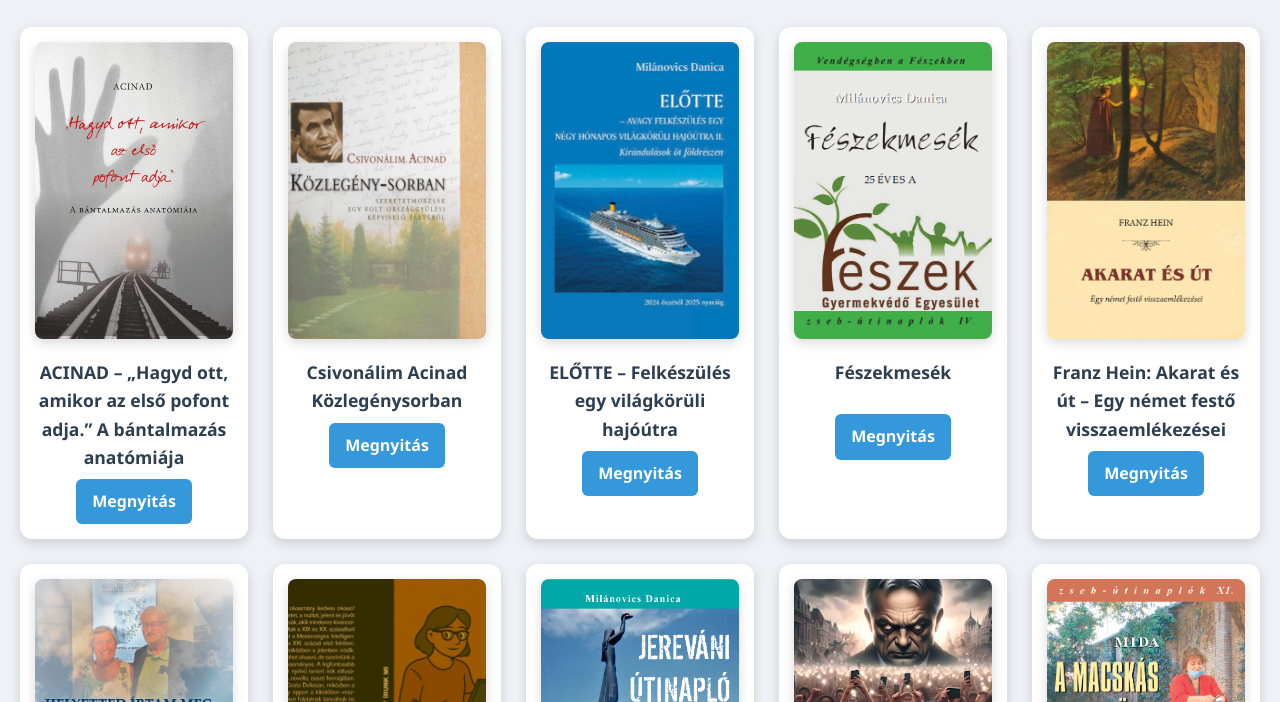
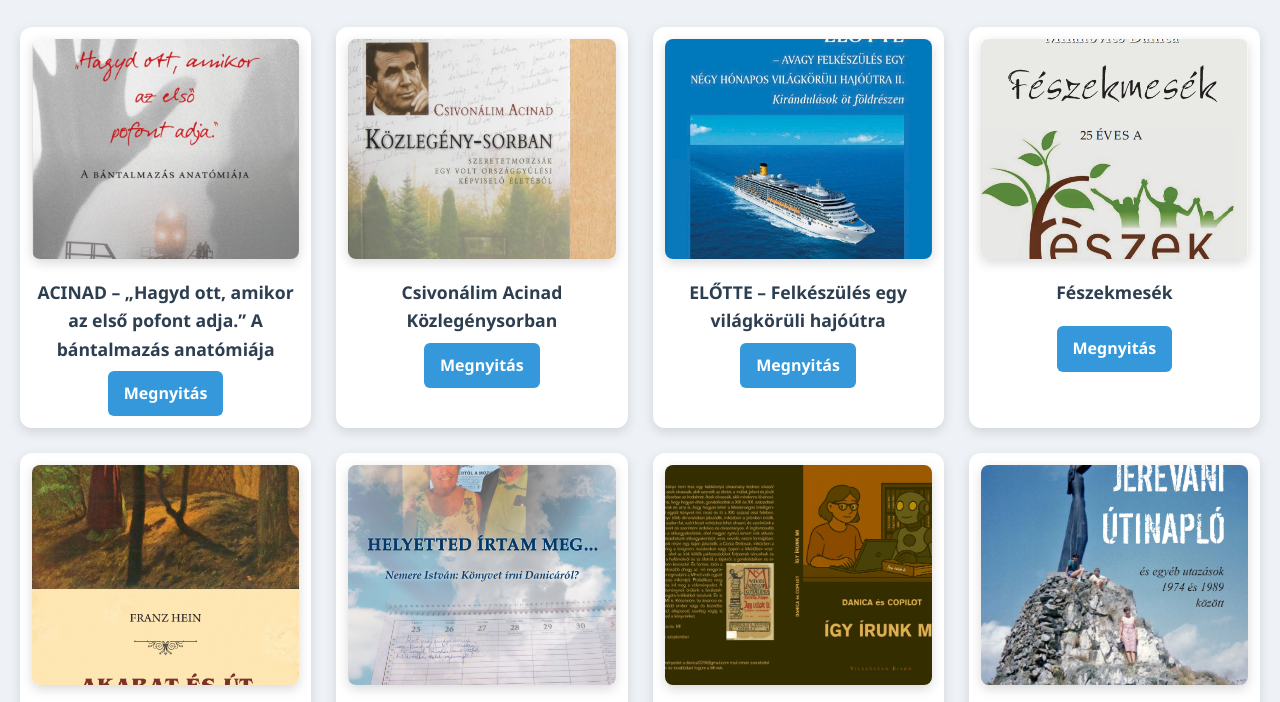
Before and after one commit to danica-books-teszt/danica-books-teszt.github.io, a website: page konyvek.html in a window 1280 px wide. Shown: the part 96-798 px from the top of the page. Drawn offline with Linux system fonts and the light colour scheme.

Commit message:
Update konyvek.html

```diff
--- a/konyvek.html
+++ b/konyvek.html
@@ -21,10 +21,10 @@
       font-size: 2rem;
     }
 
-    /* GRID – akár 6 kártya egy sorban */
+    /* GRID – szélesebb kártyák, akár 6 egy sorban */
     .grid {
       display: grid;
-      grid-template-columns: repeat(auto-fit, minmax(220px, 1fr));
+      grid-template-columns: repeat(auto-fit, minmax(280px, 1fr));
       gap: 25px;
       max-width: 1600px;
       margin: 0 auto;
@@ -33,9 +33,9 @@
     /* Kártyák – szélesebb, laposabb */
     .card {
       background: white;
-      padding: 15px;
+      padding: 12px;
       border-radius: 12px;
-      box-shadow: 0 4px 12px rgba(0,0,0,0.15);
+      box-shadow: 0 4px 12px rgba(0,0,0,0.12);
       transition: 0.2s;
       cursor: pointer;
       text-align: center;
@@ -54,13 +54,14 @@
       border-radius: 8px;
       margin-bottom: 12px;
       box-shadow: 0 4px 12px rgba(0,0,0,0.15);
+      max-height: 220px;
     }
 
     .title {
       font-size: 1.1rem;
       font-weight: bold;
       margin-bottom: 8px;
-      min-height: 48px;
+      min-height: 40px;
     }
 
     .author {
@@ -108,10 +109,9 @@
           window.location.href = "book.html?file=" + book.file;
         };
 
-        let authorHTML = "";
-        if (book.author) {
-          authorHTML = `<div class="author">${book.author}</div>`;
-        }
+        const authorHTML = book.author
+          ? `<div class="author">${book.author}</div>`
+          : "";
 
         card.innerHTML = `
           <img class="cover" src="${book.cover}" alt="Borító">
```
